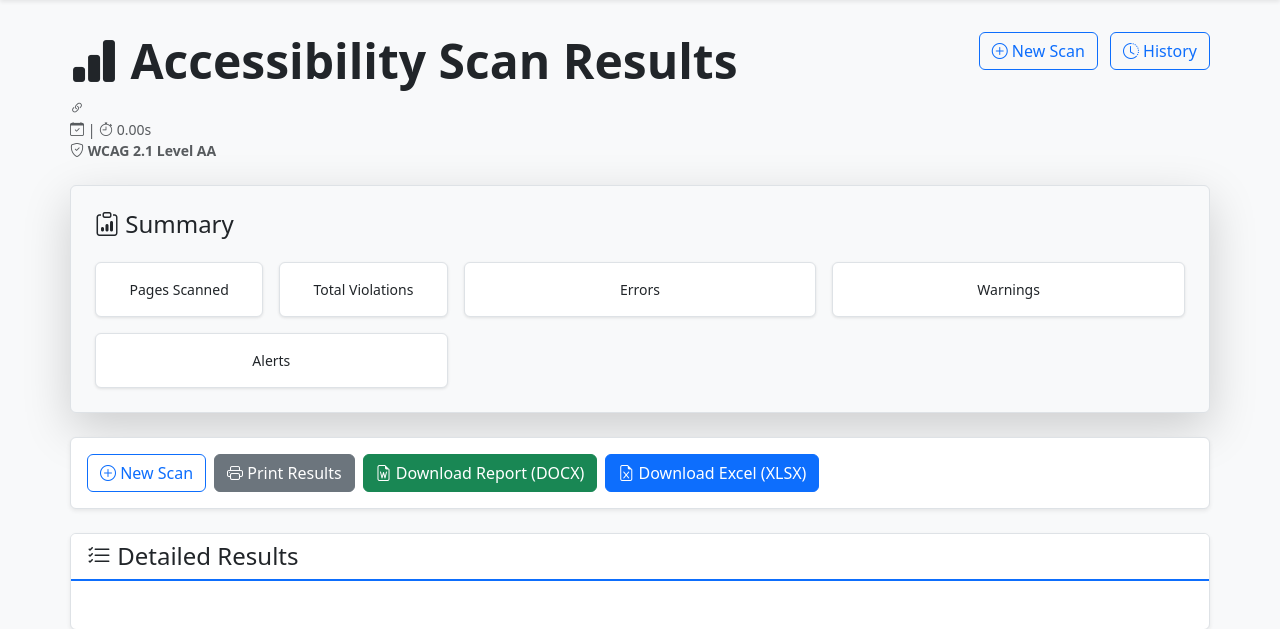
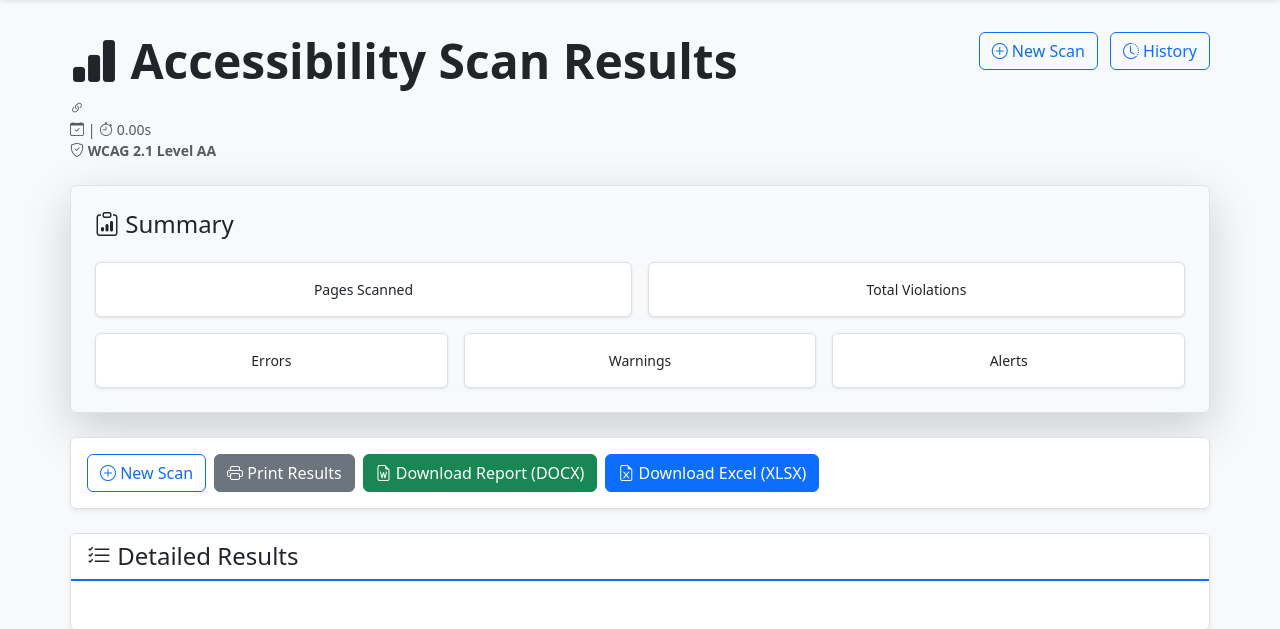
Before and after one commit to YorkUITInnovation/aoda-checker, a FastAPI app: template templates/results.html in a window 1280 px wide. Shown: the part 57-686 px from the top of the page. Run offline with FastAPI, Linux system fonts and the light colour scheme; the template is opened without the code that fills it, so the values that code supplies are empty.

Commit message:
Split Summary card into two rows in results

```diff
--- a/templates/results.html
+++ b/templates/results.html
@@ -242,8 +242,9 @@
                 <h2 id="summary-heading" class="h4 mb-4">
                     <i class="bi bi-clipboard-data" aria-hidden="true"></i> Summary
                 </h2>
-                <div class="row g-3">
-                    <div class="col-6 col-md-4 col-lg-2">
+                <!-- First Row: Pages Scanned and Total Violations -->
+                <div class="row g-3 mb-3">
+                    <div class="col-6">
                         <div class="card stat-card text-center">
                             <div class="card-body p-3">
                                 <div class="display-5 fw-bold" aria-label="{{ scan_result.pages_scanned }} pages scanned">{{ scan_result.pages_scanned }}</div>
@@ -251,7 +252,7 @@
                             </div>
                         </div>
                     </div>
-                    <div class="col-6 col-md-4 col-lg-2">
+                    <div class="col-6">
                         <div class="card stat-card text-center">
                             <div class="card-body p-3">
                                 <div class="display-5 fw-bold" aria-label="{{ scan_result.total_violations }} total violations">{{ scan_result.total_violations }}</div>
@@ -259,7 +260,10 @@
                             </div>
                         </div>
                     </div>
-                    <div class="col-6 col-md-4">
+                </div>
+                <!-- Second Row: Errors, Warnings, and Alerts -->
+                <div class="row g-3">
+                    <div class="col-4">
                         <div class="card stat-card text-center">
                             <div class="card-body p-3">
                                 <div class="display-5 fw-bold text-danger" aria-label="{{ violations_by_severity.error }} error violations">{{ violations_by_severity.error }}</div>
@@ -267,7 +271,7 @@
                             </div>
                         </div>
                     </div>
-                    <div class="col-6 col-md-4">
+                    <div class="col-4">
                         <div class="card stat-card text-center">
                             <div class="card-body p-3">
                                 <div class="display-5 fw-bold text-warning" aria-label="{{ violations_by_severity.warning }} warning violations">{{ violations_by_severity.warning }}</div>
@@ -275,7 +279,7 @@
                             </div>
                         </div>
                     </div>
-                    <div class="col-6 col-md-4">
+                    <div class="col-4">
                         <div class="card stat-card text-center">
                             <div class="card-body p-3">
                                 <div class="display-5 fw-bold" style="color: #0dcaf0;" aria-label="{{ violations_by_severity.alert }} alert violations">{{ violations_by_severity.alert }}</div>
```
